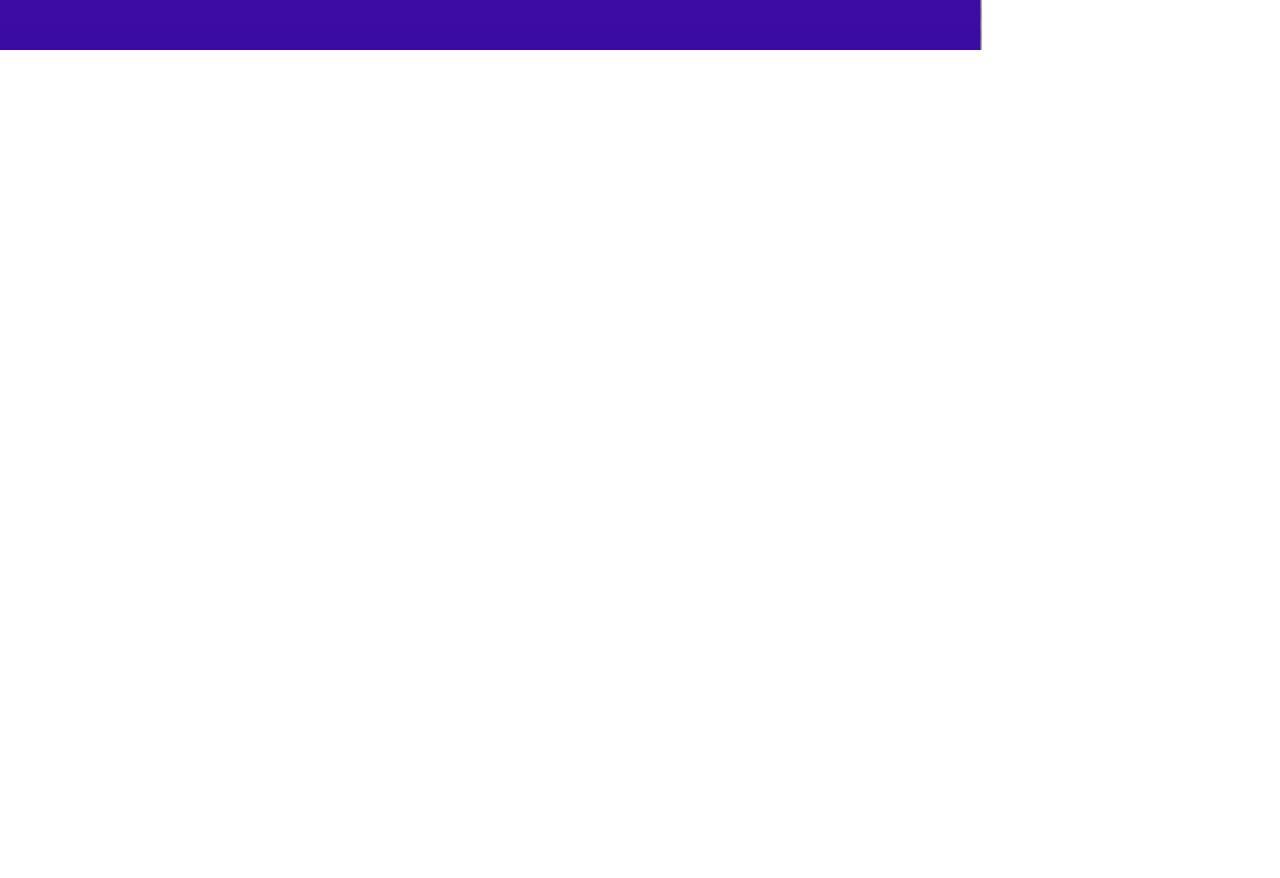
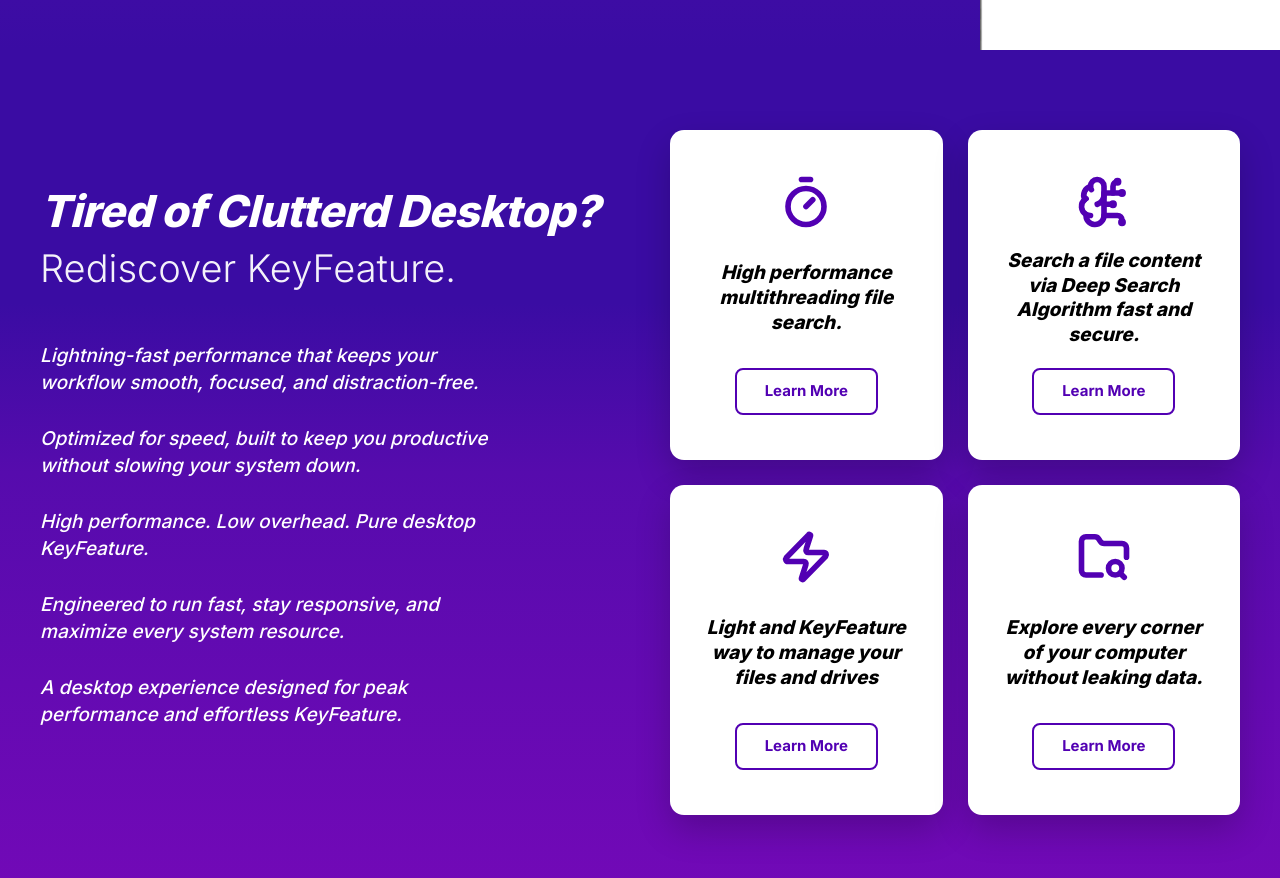
Before and after one commit to cedrickcuencaalegsao/web-leo-explore, a Next.js app: page / in a window 1280 px wide. Shown: the part 940-1818 px from the top of the page. Before the commit the page ends 990 px from the top, so only its background shows below. Built offline with nearby package versions, Linux system fonts and the light colour scheme.

Commit message:
key features, update navlink hover, and make scroll animation smoother.

```diff
--- a/app/components/navbar.css
+++ b/app/components/navbar.css
@@ -43,15 +43,17 @@
 }
 
 .nav-links a {
+  font-family: "Inter", sans-serif;
+  font-size: 16px;
+  font-weight: 500;
+  transition: color 0.2s;
   text-decoration: none;
   color: #5b21b6;
-  font-size: 15px;
-  font-weight: 500;
-  transition: color 0.2s;
 }
 
 .nav-links a:hover {
   color: #380d7c;
+  font-weight: 600;
 }
 
 .btn-signup {
--- a/app/components/navbar.tsx
+++ b/app/components/navbar.tsx
@@ -3,9 +3,33 @@ import React from "react";
 import Image from "next/image";
 import "./navbar.css";
 
+const SCROLL_DURATION_MS = 1500;
+
+function smoothScrollTo(element: HTMLElement | null) {
+  if (!element) return;
+  const start = window.scrollY;
+  const target = element.getBoundingClientRect().top + start;
+  const distance = target - start;
+  const startTime = performance.now();
+
+  function step(currentTime: number) {
+    const elapsed = currentTime - startTime;
+    const progress = Math.min(elapsed / SCROLL_DURATION_MS, 1);
+    const eased = 1 - (1 - progress) ** 2;
+    window.scrollTo(0, start + distance * eased);
+    if (progress < 1) requestAnimationFrame(step);
+  }
+  requestAnimationFrame(step);
+}
+
 function scrollToHero(e: React.MouseEvent<HTMLAnchorElement>) {
   e.preventDefault();
-  document.getElementById("home")?.scrollIntoView({ behavior: "smooth" });
+  smoothScrollTo(document.getElementById("home"));
+}
+
+function scrollToFeatures(e: React.MouseEvent<HTMLAnchorElement>) {
+  e.preventDefault();
+  smoothScrollTo(document.getElementById("features"));
 }
 
 export default function Navbar() {
@@ -25,8 +49,10 @@ export default function Navbar() {
         </a>
 
         <nav className="nav-links">
-          <a href="#home" onClick={scrollToHero}>Home</a>
-          <a href="#">Features</a>
+          <a href="#home" onClick={scrollToHero}>
+            Home
+          </a>
+          <a href="#features" onClick={scrollToFeatures}>Features</a>
           <a href="#">Pricing</a>
           <a href="#">Reviews</a>
           <a href="#">Download</a>
--- a/app/layout.tsx
+++ b/app/layout.tsx
@@ -5,8 +5,8 @@ import "./globals.css";
 const inter = Inter({ subsets: ["latin"] });
 
 export const metadata: Metadata = {
-  title: "Create Next App",
-  description: "Generated by create next app",
+  title: "Leo Explorer",
+  description: "Thesis project of CS student @ AMA College Learning Center",
 };
 
 export default function RootLayout({
--- a/app/page.tsx
+++ b/app/page.tsx
@@ -1,11 +1,14 @@
 import React from "react";
 import Navbar from "./components/navbar";
 import Hero from "./sections/hero";
+import KeyFeature from "./sections/keyfeatures";
+
 export default function Home() {
   return (
     <div>
       <Navbar />
       <Hero />
+      <KeyFeature />
     </div>
   );
 }
--- /dev/null
+++ b/app/sections/keyfeature.css
@@ -0,0 +1,122 @@
+
+.key-feature-wrapper {
+    background: linear-gradient(180deg, #3a0ca3 30%, #560bad 50%, #7209b7 100%);
+    min-height: 100vh;
+    display: flex;
+    align-items: center;
+    justify-content: center;
+    padding: 80px 40px;
+    font-family: 'Inter', -apple-system, system-ui, sans-serif;
+  }
+
+  .key-feature-container {
+    max-width: 1250px;
+    width: 100%;
+    display: flex;
+    gap: 60px;
+    align-items: center;
+  }
+
+  /* Left Section */
+  .key-feature-content-left {
+    flex: 1;
+    color: white;
+  }
+
+  .key-feature-main-title {
+    font-size: 44px;
+    font-weight: 800;
+    font-style: italic;
+    margin: 0;
+    line-height: 1.1;
+    letter-spacing: -0.5px;
+  }
+
+  .key-feature-sub-title {
+    font-size: 38px;
+    font-weight: 300;
+    margin-top: 4px;
+    margin-bottom: 45px;
+    opacity: 0.95;
+  }
+
+  .key-feature-description-list p {
+    font-size: 19px;
+    font-style: italic;
+    font-weight: 500;
+    line-height: 1.45;
+    margin-bottom: 28px;
+    max-width: 460px;
+  }
+
+  /* Right Section Grid */
+  .key-feature-grid-right {
+    flex: 1;
+    display: grid;
+    grid-template-columns: repeat(2, 1fr);
+    gap: 25px;
+  }
+
+  .key-feature-card {
+    background-color: white;
+    border-radius: 14px;
+    padding: 45px 30px;
+    display: flex;
+    flex-direction: column;
+    align-items: center;
+    text-align: center;
+    justify-content: space-between;
+    min-height: 330px;
+    box-shadow: 0 15px 35px rgba(0, 0, 0, 0.2);
+  }
+
+  .key-feature-icon-box {
+    color: #5200b3;
+    margin-bottom: 20px;
+  }
+
+  .key-feature-card-text {
+    color: #000;
+    font-weight: 800;
+    font-style: italic;
+    font-size: 19px;
+    line-height: 1.3;
+    margin-bottom: 20px;
+    padding: 0 5px;
+  }
+
+  .key-feature-btn {
+    background: transparent;
+    border: 2px solid #5200b3;
+    color: #5200b3;
+    padding: 10px 28px;
+    border-radius: 8px;
+    font-weight: 700;
+    font-size: 15px;
+    cursor: pointer;
+    transition: all 0.3s ease;
+  }
+
+  .key-feature-btn:hover {
+    background-color: #5200b3;
+    color: white;
+  }
+
+  /* Responsive Scaling */
+  @media (max-width: 1100px) {
+    .key-feature-container {
+      flex-direction: column;
+      text-align: center;
+    }
+    .key-feature-content-left {
+      display: flex;
+      flex-direction: column;
+      align-items: center;
+    }
+  }
+
+  @media (max-width: 650px) {
+    .key-feature-grid-right {
+      grid-template-columns: 1fr;
+    }
+  }
--- /dev/null
+++ b/app/sections/keyfeatures.tsx
@@ -0,0 +1,87 @@
+import React from 'react';
+import { Timer, BrainCircuit, Zap, FolderSearch } from 'lucide-react';
+import './keyfeature.css';
+
+const KeyFeature: React.FC = () => {
+  return (
+    <div className="key-feature-wrapper" id="features">
+      <div className="key-feature-container">
+
+        {/* Left Side: Branding and Messaging */}
+        <div className="key-feature-content-left">
+          <h1 className="key-feature-main-title">Tired of Clutterd Desktop?</h1>
+          <h2 className="key-feature-sub-title">Rediscover KeyFeature.</h2>
+
+          <div className="key-feature-description-list">
+            <p>
+              Lightning-fast performance that keeps your workflow smooth, focused, and distraction-free.
+            </p>
+            <p>
+              Optimized for speed, built to keep you productive without slowing your system down.
+            </p>
+            <p>
+              High performance. Low overhead. Pure desktop KeyFeature.
+            </p>
+            <p>
+              Engineered to run fast, stay responsive, and maximize every system resource.
+            </p>
+            <p>
+              A desktop experience designed for peak performance and effortless KeyFeature.
+            </p>
+          </div>
+        </div>
+
+        {/* Right Side: Feature Cards */}
+        <div className="key-feature-grid-right">
+
+          {/* Card 1 */}
+          <div className="key-feature-card">
+            <div className="key-feature-icon-box">
+              <Timer size={54} strokeWidth={2.5} />
+            </div>
+            <p className="key-feature-card-text">
+              High performance multithreading file search.
+            </p>
+            <button className="key-feature-btn">Learn More</button>
+          </div>
+
+          {/* Card 2 */}
+          <div className="key-feature-card">
+            <div className="key-feature-icon-box">
+              <BrainCircuit size={54} strokeWidth={2.5} />
+            </div>
+            <p className="key-feature-card-text">
+              Search a file content via Deep Search Algorithm fast and secure.
+            </p>
+            <button className="key-feature-btn">Learn More</button>
+          </div>
+
+          {/* Card 3 */}
+          <div className="key-feature-card">
+            <div className="key-feature-icon-box">
+              <Zap size={54} strokeWidth={2.5} />
+            </div>
+            <p className="key-feature-card-text">
+              Light and KeyFeature way to manage your files and drives
+            </p>
+            <button className="key-feature-btn">Learn More</button>
+          </div>
+
+          {/* Card 4 */}
+          <div className="key-feature-card">
+            <div className="key-feature-icon-box">
+              <FolderSearch size={54} strokeWidth={2.5} />
+            </div>
+            <p className="key-feature-card-text">
+              Explore every corner of your computer without leaking data.
+            </p>
+            <button className="key-feature-btn">Learn More</button>
+          </div>
+
+        </div>
+      </div>
+    </div>
+  );
+};
+
+export default KeyFeature;
--- a/package.json
+++ b/package.json
@@ -9,6 +9,8 @@
     "lint": "eslint"
   },
   "dependencies": {
+    "lucide": "^0.563.0",
+    "lucide-react": "^0.563.0",
     "next": "16.1.6",
     "react": "19.2.3",
     "react-dom": "19.2.3"
```
Also changed, not shown: 1 other file (tests, documents, lock files or other folders).
